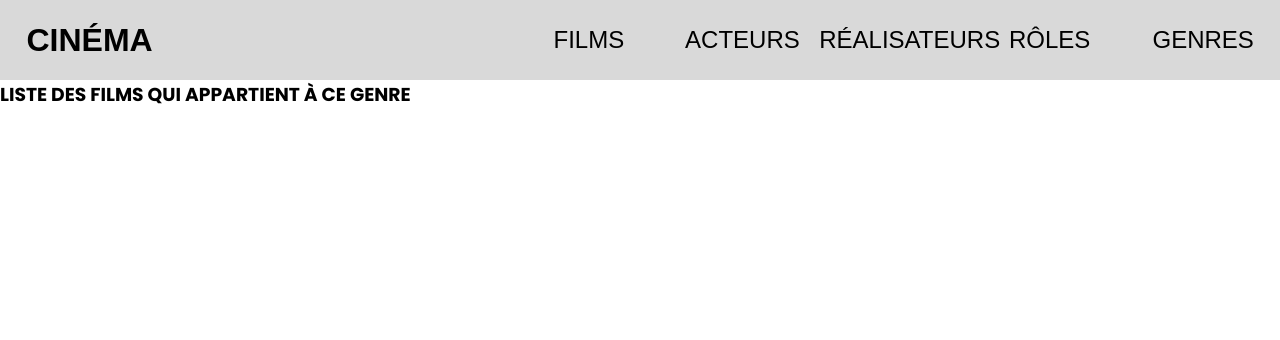
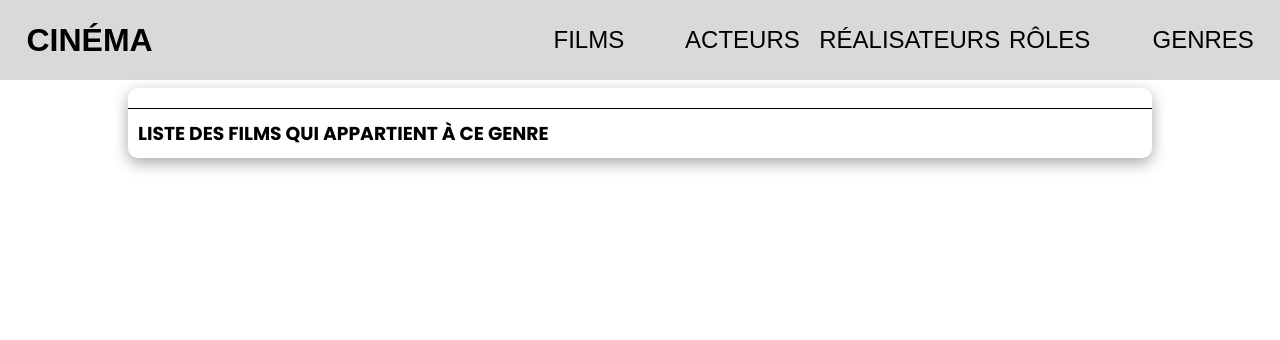
Before and after one commit to David-SDA/Exercice_SQL_Cin-ma, a PHP site: the page made by app/view/Genre/viewDetailsGenre.php in a window 1280 px wide. Shown: the top 340 px of the page. Run offline with PHP 8.4, Linux system fonts and the light colour scheme; the template is opened without the code that fills it, so the values that code supplies are empty.

Commit message:
Ajout debut style des informations

```diff
--- a/app/view/Genre/viewDetailsGenre.php
+++ b/app/view/Genre/viewDetailsGenre.php
@@ -8,7 +8,7 @@
         <?php
             foreach($filmsDansGenre as $film){
         ?>
-            <p><?= $film["titre"] ?></p>
+            <p>- <?= $film["titre"] ?></p>
         <?php
             }
         ?>
--- a/app/www/style.css
+++ b/app/www/style.css
@@ -88,3 +88,25 @@ a{
 .lienListe:hover{
     color: rgb(54, 96, 234);
 }
+
+/**************************/
+/* style des informations */
+/**************************/
+
+.info{
+    margin: 1vh 10vw auto 10vw;
+    width: 80vw;
+    border-radius: 10px;
+    box-shadow: rgba(0, 0, 0, 0.35) 0px 5px 15px;
+}
+.info h2{
+    text-align: center;
+    padding: 10px;
+    border-bottom: 1px solid #000;
+}
+.info h3{
+    padding: 10px;
+}
+.info p{
+    padding: 5px;
+}
```
